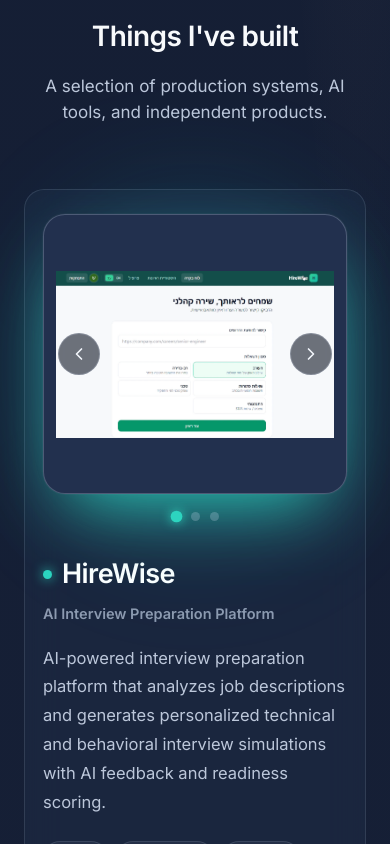
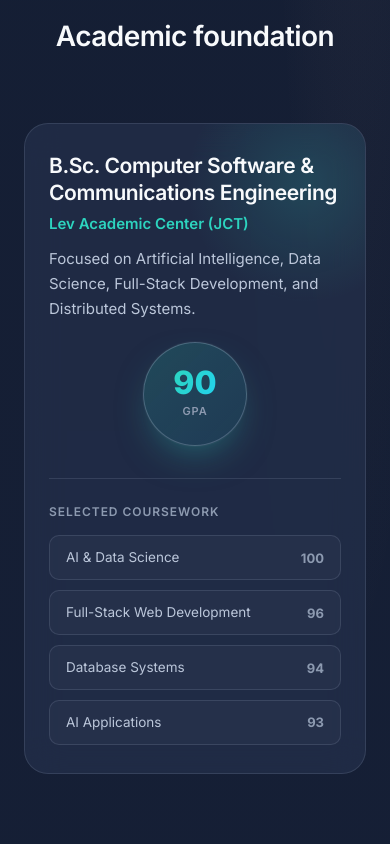
Before and after one commit to ShiraKahalany/shira-portfolio, a React (Vite) app: page / in a window 390 px wide. Shown: the part 3460-4304 px from the top of the page. Built offline with nearby package versions, Linux system fonts and the light colour scheme.

Commit message:
add education

```diff
--- a/src/App.jsx
+++ b/src/App.jsx
@@ -2,6 +2,7 @@
 import Hero from './components/Hero/Hero'
 import About from './components/About/About'
 import Experience from './components/Experience/Experience'
+import Education from './components/Education/Education'
 import ProjectShowcase from './components/Projects/ProjectShowcase'
 import Skills from './components/Skills/Skills'
 import Contact from './components/Contact/Contact'
@@ -15,6 +16,7 @@
         <Hero />
         <About />
         <Experience />
+        <Education />
         <ProjectShowcase />
         <Skills />
         <Contact />
--- /dev/null
+++ b/src/components/Education/Education.css
@@ -0,0 +1,150 @@
+.education__card {
+  padding: 44px;
+  position: relative;
+  overflow: hidden;
+}
+
+.education__card::before {
+  content: '';
+  position: absolute;
+  top: -60px;
+  right: -60px;
+  width: 240px;
+  height: 240px;
+  background: radial-gradient(circle, rgba(45, 212, 191, 0.16), transparent 70%);
+  pointer-events: none;
+}
+
+.education__main {
+  position: relative;
+  z-index: 1;
+  display: flex;
+  align-items: center;
+  justify-content: space-between;
+  gap: 32px;
+  margin-bottom: 32px;
+}
+
+.education__info {
+  flex: 1;
+  min-width: 0;
+}
+
+.education__degree {
+  font-size: 21px;
+  line-height: 1.3;
+  margin-bottom: 6px;
+}
+
+.education__school {
+  color: var(--accent);
+  font-weight: 600;
+  font-size: 15px;
+  margin-bottom: 12px;
+}
+
+.education__focus {
+  font-size: 15px;
+  line-height: 1.65;
+  color: var(--text-dim);
+  max-width: 520px;
+}
+
+.education__gpa {
+  flex-shrink: 0;
+  display: flex;
+  flex-direction: column;
+  align-items: center;
+  justify-content: center;
+  width: 104px;
+  height: 104px;
+  border-radius: 50%;
+  background: linear-gradient(135deg, rgba(45, 212, 191, 0.18), rgba(34, 211, 238, 0.1));
+  border: 1px solid var(--border-strong);
+  box-shadow: 0 0 0 1px rgba(255, 255, 255, 0.03), 0 16px 40px -16px rgba(45, 212, 191, 0.5);
+}
+
+.education__gpa-value {
+  font-size: 32px;
+  font-weight: 800;
+  line-height: 1;
+  background: linear-gradient(120deg, var(--teal), var(--cyan));
+  -webkit-background-clip: text;
+  background-clip: text;
+  color: transparent;
+}
+
+.education__gpa-label {
+  font-size: 11px;
+  font-weight: 600;
+  text-transform: uppercase;
+  letter-spacing: 0.08em;
+  color: var(--text-faint);
+  margin-top: 4px;
+}
+
+.education__coursework {
+  position: relative;
+  z-index: 1;
+  padding-top: 24px;
+  border-top: 1px solid var(--border);
+}
+
+.education__coursework-label {
+  display: block;
+  font-size: 12px;
+  font-weight: 600;
+  text-transform: uppercase;
+  letter-spacing: 0.08em;
+  color: var(--text-faint);
+  margin-bottom: 14px;
+}
+
+.education__coursework-grid {
+  display: grid;
+  grid-template-columns: repeat(2, 1fr);
+  gap: 10px;
+}
+
+.education__course {
+  display: flex;
+  align-items: center;
+  justify-content: space-between;
+  gap: 12px;
+  padding: 11px 16px;
+  border-radius: 10px;
+  background: rgba(148, 163, 184, 0.05);
+  border: 1px solid var(--border);
+}
+
+.education__course-name {
+  font-size: 13.5px;
+  color: var(--text-dim);
+}
+
+.education__course-score {
+  font-size: 13px;
+  font-weight: 700;
+  color: var(--text-faint);
+  flex-shrink: 0;
+}
+
+@media (max-width: 640px) {
+  .education__card {
+    padding: 28px 24px;
+  }
+
+  .education__main {
+    flex-direction: column;
+    align-items: flex-start;
+    gap: 20px;
+  }
+
+  .education__gpa {
+    align-self: center;
+  }
+
+  .education__coursework-grid {
+    grid-template-columns: 1fr;
+  }
+}
--- /dev/null
+++ b/src/components/Education/Education.jsx
@@ -0,0 +1,43 @@
+import Reveal from '../Reveal'
+import { education } from '../../data/education'
+import './Education.css'
+
+export default function Education() {
+  return (
+    <section id="education" className="section education">
+      <div className="container">
+        <Reveal className="section-head">
+          <span className="eyebrow">Education</span>
+          <h2 className="section-title">Academic foundation</h2>
+        </Reveal>
+
+        <Reveal className="education__card glass">
+          <div className="education__main">
+            <div className="education__info">
+              <h3 className="education__degree">{education.degree}</h3>
+              <p className="education__school">{education.school}</p>
+              <p className="education__focus">{education.focus}</p>
+            </div>
+
+            <div className="education__gpa">
+              <span className="education__gpa-value">{education.gpa}</span>
+              <span className="education__gpa-label">GPA</span>
+            </div>
+          </div>
+
+          <div className="education__coursework">
+            <span className="education__coursework-label">Selected Coursework</span>
+            <div className="education__coursework-grid">
+              {education.coursework.map((course) => (
+                <div key={course.name} className="education__course">
+                  <span className="education__course-name">{course.name}</span>
+                  <span className="education__course-score">{course.score}</span>
+                </div>
+              ))}
+            </div>
+          </div>
+        </Reveal>
+      </div>
+    </section>
+  )
+}
--- a/src/components/Navbar/Navbar.jsx
+++ b/src/components/Navbar/Navbar.jsx
@@ -8,6 +8,7 @@
 const LINKS = [
   { href: '#about', label: 'About' },
   { href: '#experience', label: 'Experience' },
+  { href: '#education', label: 'Education' },
   { href: '#projects', label: 'Projects' },
   { href: '#skills', label: 'Skills' },
   { href: '#contact', label: 'Contact' },
--- /dev/null
+++ b/src/data/education.js
@@ -0,0 +1,13 @@
+export const education = {
+  degree: 'B.Sc. Computer Software & Communications Engineering',
+  school: 'Lev Academic Center (JCT)',
+  gpa: 90,
+  focus:
+    'Focused on Artificial Intelligence, Data Science, Full-Stack Development, and Distributed Systems.',
+  coursework: [
+    { name: 'AI & Data Science', score: 100 },
+    { name: 'Full-Stack Web Development', score: 96 },
+    { name: 'Database Systems', score: 94 },
+    { name: 'AI Applications', score: 93 },
+  ],
+}
```
